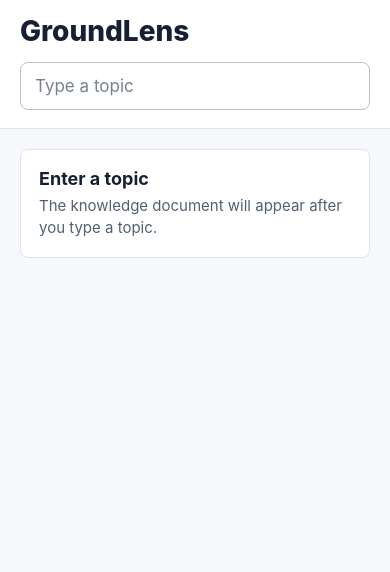
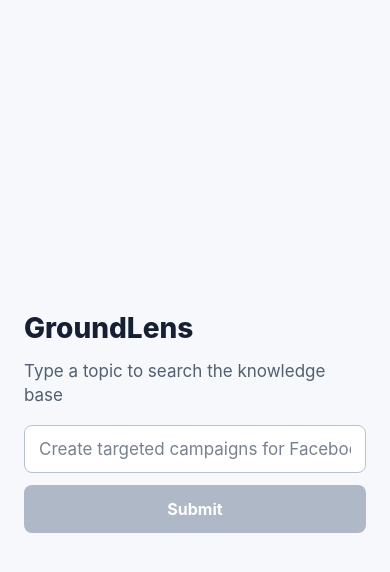
Before and after one commit to hanhanwu/GroundLens, a React Native app in the folder frontend/: screen / in a window 390 px wide. Shown: the top 572 px of the page. Built offline with nearby package versions, Linux system fonts and the light colour scheme.

Commit message:
initial UI, topic -> highligh in document

```diff
--- a/frontend/App.tsx
+++ b/frontend/App.tsx
@@ -1,8 +1,9 @@
 import { StatusBar } from 'expo-status-bar';
-import { useEffect, useMemo, useState } from 'react';
+import { useEffect, useState } from 'react';
 import {
   ActivityIndicator,
   Platform,
+  Pressable,
   SafeAreaView,
   ScrollView,
   StyleSheet,
@@ -128,25 +129,35 @@ function HighlightedText({ text, topic }: { text: string; topic: string }) {
 
 export default function App() {
   const [topic, setTopic] = useState('');
+  const [submittedTopic, setSubmittedTopic] = useState('');
   const [documents, setDocuments] = useState<KnowledgeDocument[]>([]);
   const [isLoading, setIsLoading] = useState(false);
   const [error, setError] = useState('');
 
-  const debouncedTopic = useMemo(() => topic.trim(), [topic]);
+  const canSubmit = topic.trim().length > 0;
+
+  function submitTopic() {
+    const nextTopic = topic.trim();
+
+    if (!nextTopic) {
+      return;
+    }
+
+    setSubmittedTopic(nextTopic);
+  }
 
   useEffect(() => {
-    if (!debouncedTopic) {
+    if (!submittedTopic) {
       setDocuments([]);
       setError('');
       setIsLoading(false);
       return;
     }
 
-    const timeoutId = setTimeout(() => {
     setIsLoading(true);
     setError('');
 
-      fetch(`${BACKEND_URL}/documents?topic=${encodeURIComponent(debouncedTopic)}`)
+    fetch(`${BACKEND_URL}/documents?topic=${encodeURIComponent(submittedTopic)}`)
       .then((response) => {
         if (!response.ok) {
           throw new Error('Could not load the knowledge base.');
@@ -160,36 +171,49 @@ export default function App() {
         setError('Could not reach the backend at http://localhost:8000. Start FastAPI and try again.');
       })
       .finally(() => setIsLoading(false));
-    }, 250);
+  }, [submittedTopic]);
 
-    return () => clearTimeout(timeoutId);
-  }, [debouncedTopic]);
+  if (!submittedTopic) {
+    return (
+      <SafeAreaView style={styles.screen}>
+        <StatusBar style="dark" />
+        <View style={styles.startContainer}>
+          <Text style={styles.brand}>GroundLens</Text>
+          <Text style={styles.startPrompt}>Type a topic to search the knowledge base</Text>
+          <TextInput
+            autoCapitalize="none"
+            autoCorrect={false}
+            onChangeText={setTopic}
+            onSubmitEditing={submitTopic}
+            placeholder="Create targeted campaigns for Facebook"
+            placeholderTextColor="#78818f"
+            returnKeyType="search"
+            style={styles.input}
+            value={topic}
+          />
+          <Pressable
+            disabled={!canSubmit}
+            onPress={submitTopic}
+            style={[styles.submitButton, !canSubmit && styles.submitButtonDisabled]}
+          >
+            <Text style={styles.submitButtonText}>Submit</Text>
+          </Pressable>
+        </View>
+      </SafeAreaView>
+    );
+  }
 
   return (
     <SafeAreaView style={styles.screen}>
       <StatusBar style="dark" />
       <View style={styles.header}>
         <Text style={styles.brand}>GroundLens</Text>
-        <TextInput
-          autoCapitalize="none"
-          autoCorrect={false}
-          onChangeText={setTopic}
-          placeholder="Type a topic"
-          placeholderTextColor="#78818f"
-          style={styles.input}
-          value={topic}
-        />
+        <Text style={styles.selectedTopicLabel}>Selected topic</Text>
+        <Text style={styles.selectedTopic}>{submittedTopic}</Text>
       </View>
 
       <ScrollView contentContainerStyle={styles.content} keyboardShouldPersistTaps="handled">
-        {!debouncedTopic ? (
-          <View style={styles.notice}>
-            <Text style={styles.noticeTitle}>Enter a topic</Text>
-            <Text style={styles.noticeText}>
-              The knowledge document will appear after you type a topic.
-            </Text>
-          </View>
-        ) : isLoading ? (
+        {isLoading ? (
           <View style={styles.centerState}>
             <ActivityIndicator color="#2563eb" />
             <Text style={styles.stateText}>Finding matching documents...</Text>
@@ -208,7 +232,7 @@ export default function App() {
           documents.map((document) => (
             <View key={document.id} style={styles.document}>
               <Text style={styles.documentTitle}>
-                <HighlightedText text={document.title} topic={topic} />
+                <HighlightedText text={document.title} topic={submittedTopic} />
               </Text>
 
               {formatContent(getDocumentBody(document.content)).map((block, index) => {
@@ -217,7 +241,7 @@ export default function App() {
                     key={`${document.id}-${index}`}
                     style={block.kind === 'heading' ? styles.sectionHeading : styles.paragraph}
                   >
-                    <HighlightedText text={block.text} topic={topic} />
+                    <HighlightedText text={block.text} topic={submittedTopic} />
                   </Text>
                 );
               })}
@@ -234,6 +258,11 @@ const styles = StyleSheet.create({
     flex: 1,
     backgroundColor: '#f6f8fb',
   },
+  startContainer: {
+    flex: 1,
+    justifyContent: 'center',
+    paddingHorizontal: 24,
+  },
   header: {
     backgroundColor: '#ffffff',
     borderBottomColor: '#dde3ec',
@@ -248,6 +277,12 @@ const styles = StyleSheet.create({
     fontWeight: '800',
     marginBottom: 14,
   },
+  startPrompt: {
+    color: '#526071',
+    fontSize: 17,
+    lineHeight: 24,
+    marginBottom: 18,
+  },
   input: {
     backgroundColor: '#ffffff',
     borderColor: '#b7c1cf',
@@ -257,6 +292,33 @@ const styles = StyleSheet.create({
     fontSize: 17,
     minHeight: 48,
     paddingHorizontal: 14,
+  },
+  submitButton: {
+    alignItems: 'center',
+    backgroundColor: '#2563eb',
+    borderRadius: 8,
+    justifyContent: 'center',
+    marginTop: 12,
+    minHeight: 48,
+  },
+  submitButtonDisabled: {
+    backgroundColor: '#aeb8c6',
+  },
+  submitButtonText: {
+    color: '#ffffff',
+    fontSize: 16,
+    fontWeight: '700',
+  },
+  selectedTopicLabel: {
+    color: '#526071',
+    fontSize: 13,
+    marginBottom: 4,
+    textTransform: 'uppercase',
+  },
+  selectedTopic: {
+    color: '#172033',
+    fontSize: 18,
+    lineHeight: 25,
   },
   content: {
     padding: 20,
```
Lines whose indentation alone changed are shown as unchanged.
